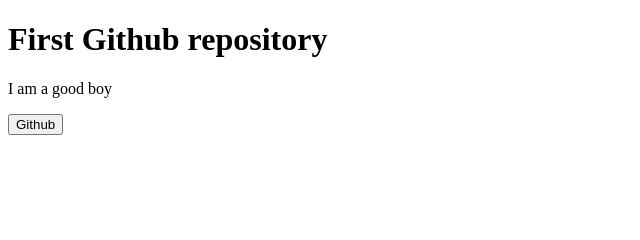
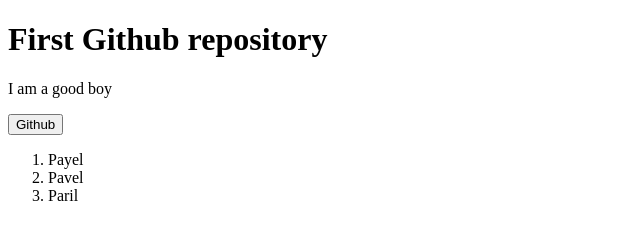
Before and after one commit to mushfiqul1888/my-first-github-repo, a plain HTML site: page index.html in a window 1280 px wide. Shown: the whole page, without its empty margins (0-640 px from the left). Drawn offline with Linux system fonts and the light colour scheme.

Commit message:
updated feature

```diff
--- a/index.html
+++ b/index.html
@@ -9,5 +9,10 @@
     <h1>First Github repository</h1>
     <p>I am a good boy</p>
     <button>Github</button>
+    <ol>
+        <li>Payel</li>
+        <li>Pavel</li>
+        <li>Paril</li>
+    </ol>
 </body>
 </html>
```
